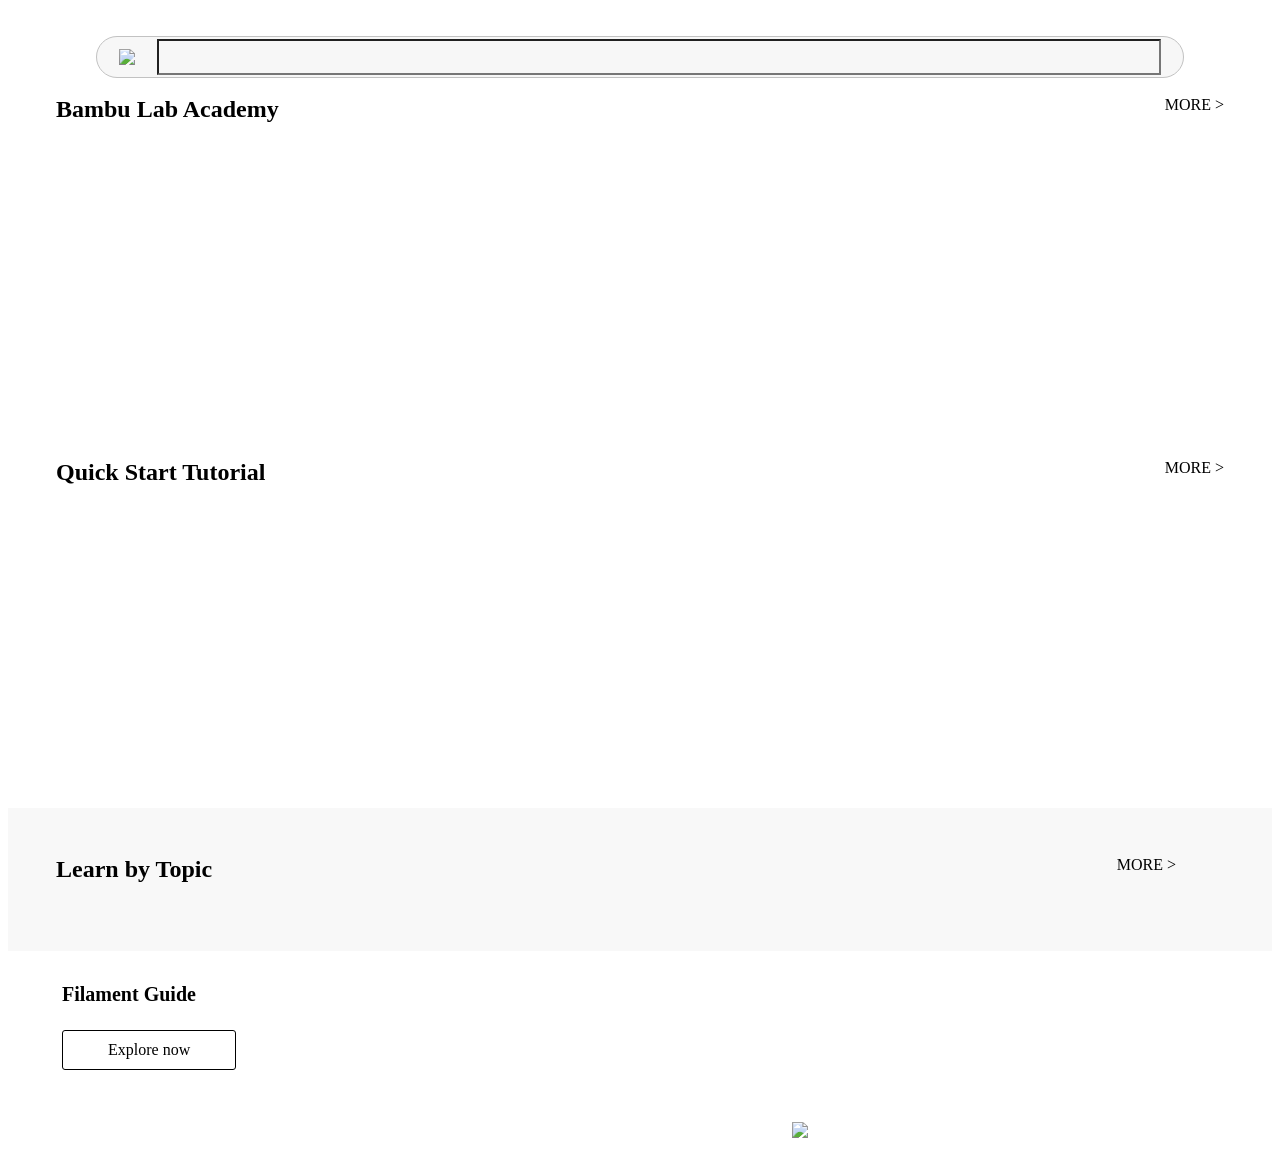
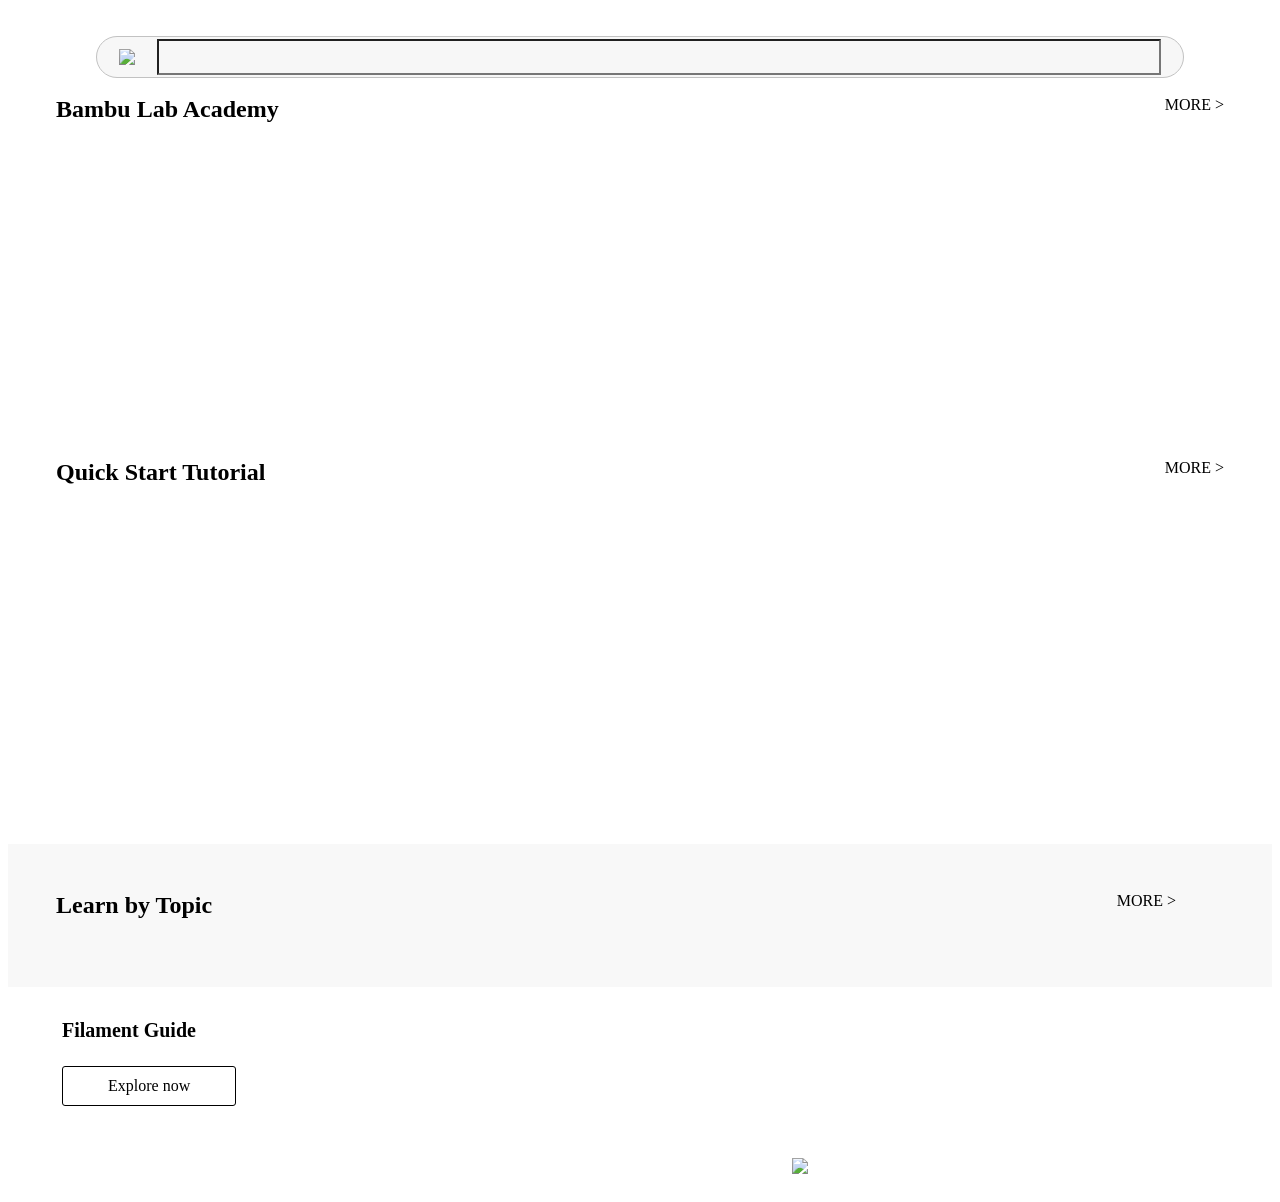

FIX:Fix the web wiki CSS

--- a/resources/web/homepage3/css/wiki.css
+++ b/resources/web/homepage3/css/wiki.css
@@ -4,6 +4,10 @@ html{
   padding-left: 0 !important;
   padding-right: 0 !important;
 }
+
+body{
+  max-width: none !important;
+}
 /* -----------searchBlock----------- */
 .searchBlock{
   height: 60px;
@@ -203,7 +207,7 @@ html{
 .topicBlock{
   padding: 48px 48px;
   background-color: #F8F8F8;
-  margin-top: 12px;
+  margin-top: 48px;
 }
 
 .topicContent{
@@ -216,7 +220,7 @@ html{
 .topicCard{
   padding: 24px 24px;
   flex: 1 1 300px;
-  min-width: 300px;
+  min-width: 600px;
   background-color: #FFFFFF;
   box-sizing: border-box;;
 }
